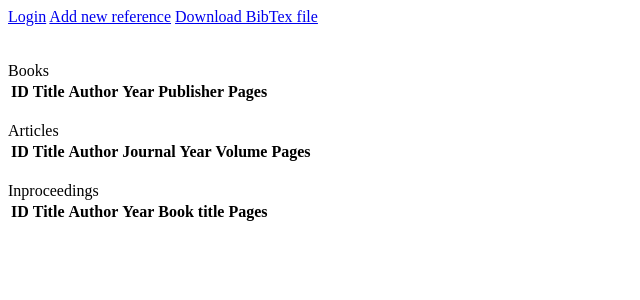
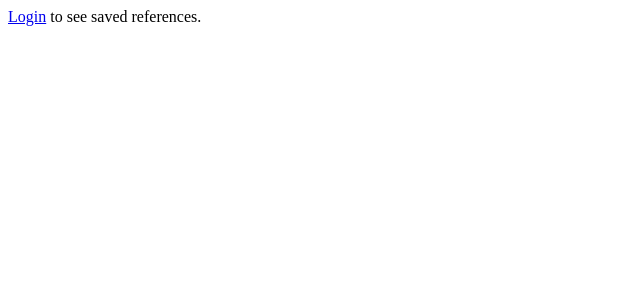
Before and after one commit to renvik/nelkut, a Flask app: template templates/index.html in a window 1280 px wide. Shown: the top 300 px of the page, without its empty margins (0-640 px from the left). Run offline with Flask 3, Linux system fonts and the light colour scheme; the template is opened without the code that fills it, so the values that code supplies are empty.

Commit message:
update index template to only show saved references after login

```diff
--- a/templates/index.html
+++ b/templates/index.html
@@ -12,6 +12,8 @@ You are logged in.
 {% endif %}
 
 
+<!-- Temporary solution for not showing saved references before login, rest of solution at the end of this file -->
+{% if session.user_id %}
 
 <a href="/add">Add new reference</a>
 <a href="/bibtex">Download BibTex file</a>
@@ -86,3 +88,8 @@ Inproceedings
 	</tr>
 {% endfor %}
 </table>
+
+<!-- Rest of temporary solution -->
+{% else %}
+ to see saved references.
+{% endif %}
```
